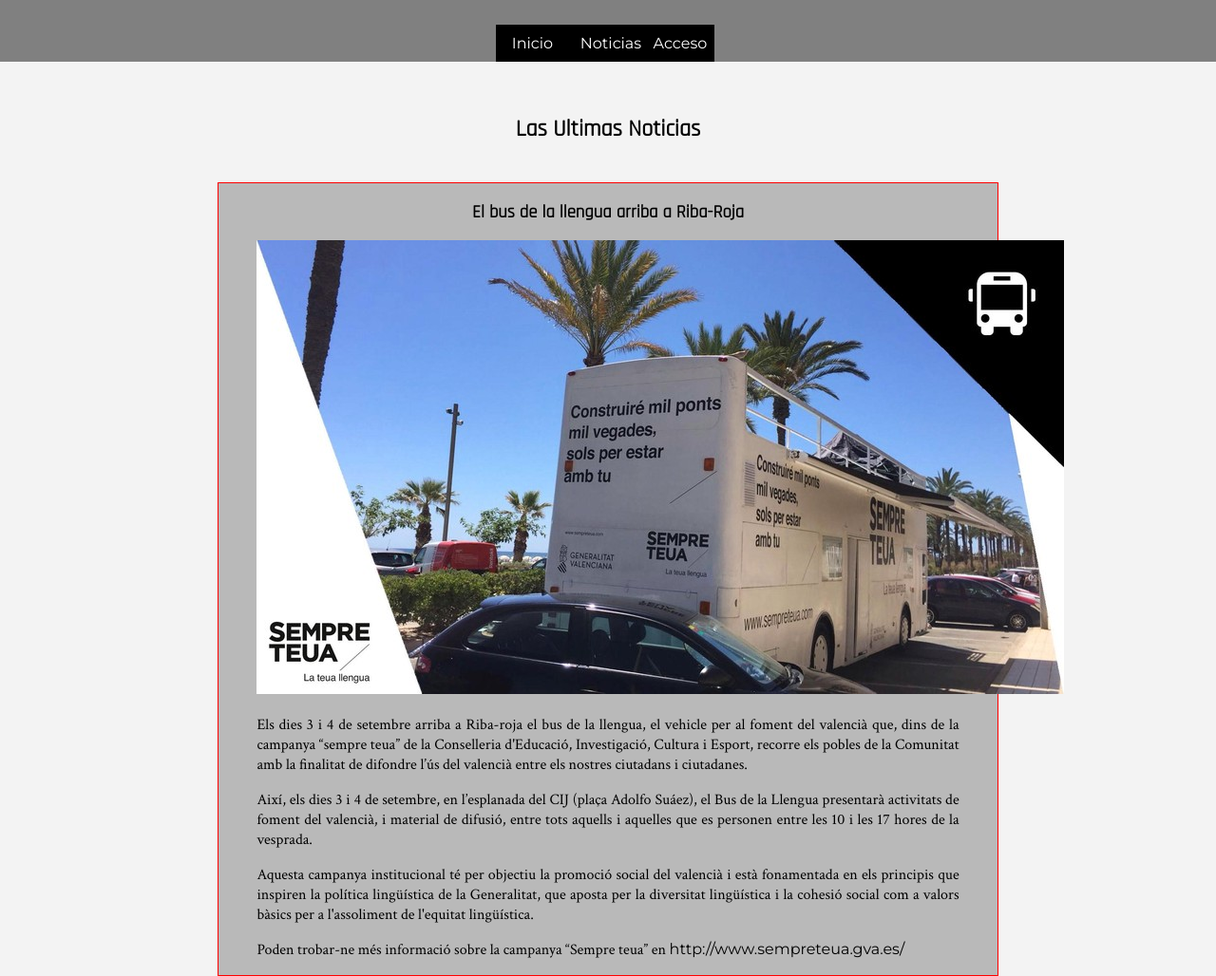
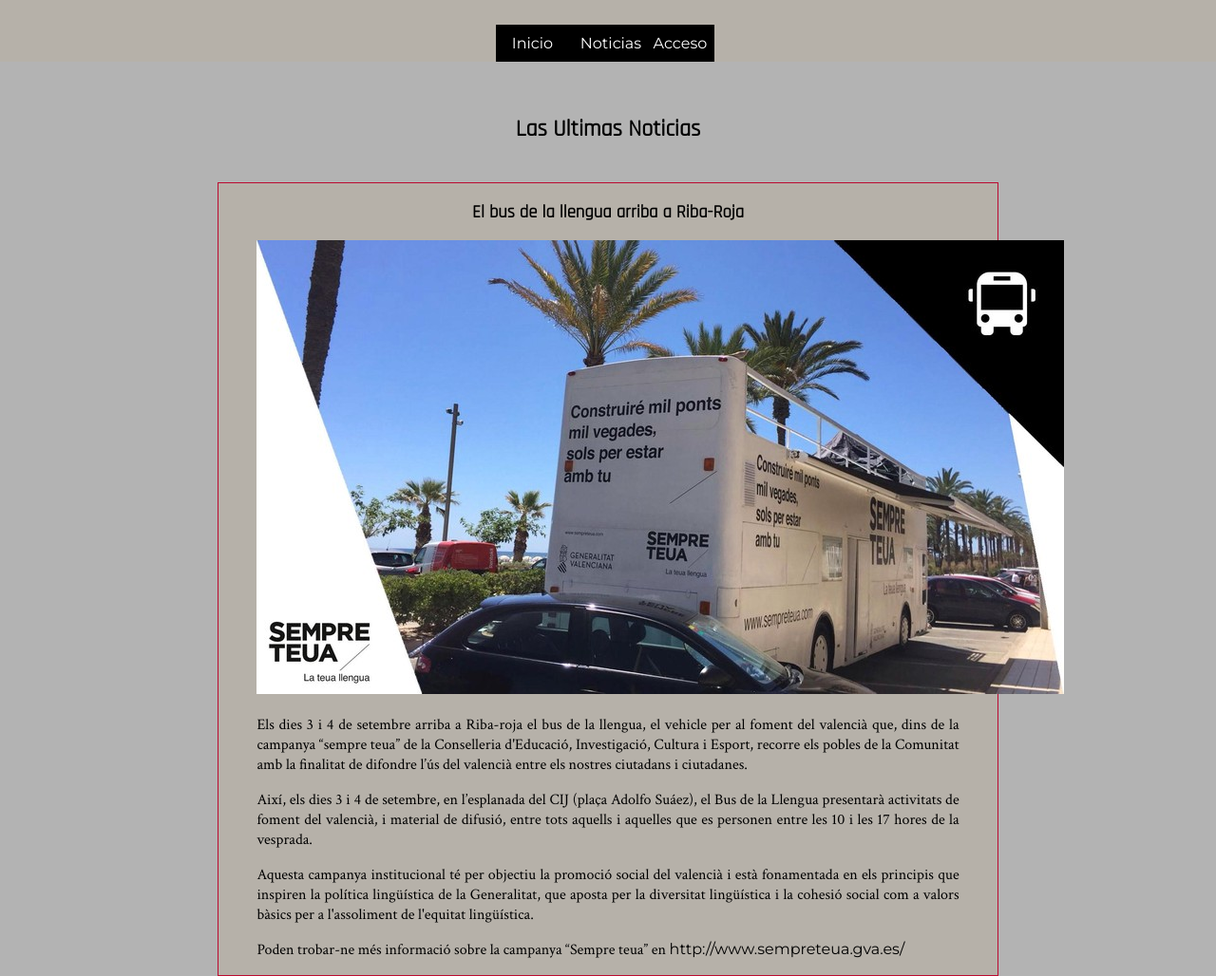
Before and after one commit to Darkenend/UIDesign, a plain HTML site: page Pre-Evaluacion/Trabajo Inicial/news.html in a window 1280 px wide. Shown: the top 1028 px of the page at 95% size. Drawn offline with Linux system fonts and the light colour scheme.

Commit message:
Recolorizada pagina de Trabajo Inicial

```diff
--- a/Pre-Evaluacion/Trabajo Inicial/css/styles.css
+++ b/Pre-Evaluacion/Trabajo Inicial/css/styles.css
@@ -1,7 +1,8 @@
 @import url('https://fonts.googleapis.com/css?family=Crimson+Text|Montserrat|Rajdhani');
+@import "../../../base_css/master.css";
 
 html, body {
-	background-color: 	rgb(243, 243, 243);
+	background-color: 	var(--silver);
 	margin: 			0;
 	padding: 			0;
 	height: 			100%;
@@ -37,7 +38,7 @@
 }
 
 nav {
-	background: 		rgb(128, 128, 128);
+	background: 		var(--warm-silver);
 	padding: 			10px;
 	align-self: 		center;
 	position: 			fixed;
@@ -64,7 +65,7 @@
    	bottom: 			0;
    	width: 				100%;
    	height: 			50px;
-   	background: 		rgba(128, 128, 128, 0.5);
+   	background: 		var(--warm-silver);
    	text-align: 		center;
 }
 
@@ -97,7 +98,7 @@
 	text-align: 		center;
 }
 .nav li a:hover {
-	background-color: 	#434343;
+	background-color: 	var(--warm-silver);
 }
 .nav li ul {
 	display: 			none;
@@ -123,8 +124,8 @@
 article {
 	width: 				66%;
 	margin: 			0 auto;
-	border: 			1px groove rgb(255, 0, 0);
-	background: 		rgba(128, 128, 128, 0.5);
+	border: 			1px groove var(--red);
+	background: 		var(--warm-silver);
 	padding-left: 		40px;
 	padding-right: 		40px;
 }
```
